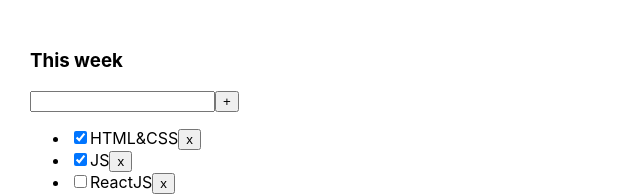
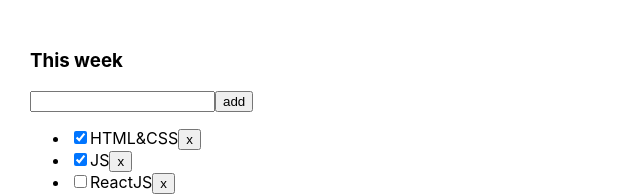
Before and after one commit to grishaMelisov/to-do-incubator, a React (Create React App) app: page / in a window 1280 px wide. Shown: the top 196 px of the page, without its empty margins (0-640 px from the left). Built offline with nearby package versions, Linux system fonts and the light colour scheme.

Commit message:
on change + on click work Done

```diff
--- a/package.json
+++ b/package.json
@@ -10,10 +10,12 @@
     "@types/node": "^12.0.0",
     "@types/react": "^16.9.0",
     "@types/react-dom": "^16.9.0",
+    "@types/uuid": "^8.3.4",
     "react": "^16.13.1",
     "react-dom": "^16.13.1",
     "react-scripts": "3.4.1",
-    "typescript": "~3.7.2"
+    "typescript": "~3.7.2",
+    "uuid": "^8.3.2"
   },
   "scripts": {
     "start": "react-scripts start",
--- a/src/App.tsx
+++ b/src/App.tsx
@@ -1,13 +1,14 @@
 import React, { useState } from 'react'
+import { v1 } from 'uuid'
 import './App.css'
 import Todo, { TasksArrayType } from './Components/Todolist'
 export type FilterTypes = 'all' | 'completed' | 'active'
 
 function App() {
   const [tasks, setTasks] = useState<Array<TasksArrayType>>([
-    { id: 1, title: 'HTML&CSS', isDone: true },
-    { id: 2, title: 'JS', isDone: true },
-    { id: 3, title: 'ReactJS', isDone: false },
+    { id: v1(), title: 'HTML&CSS', isDone: true },
+    { id: v1(), title: 'JS', isDone: true },
+    { id: v1(), title: 'ReactJS', isDone: false },
   ])
 
   const [filter, setFilter] = useState<FilterTypes>('all')
@@ -27,10 +28,27 @@
     setFilter(value)
   }
 
-  function deleteTask(id: number) {
+  function deleteTask(id: string) {
     setTasks(tasks.filter((item) => item.id !== id))
   }
 
+  const addTask = (text: string) => {
+    const newTask: TasksArrayType = {
+      id: v1(),
+      title: text,
+      isDone: false,
+    }
+    setTasks([newTask, ...tasks])
+  }
+
+  const changeCheckBox = () => {
+    setTasks(
+      tasks.map((item: any) => {
+        if (item.isDone) return !item.isDone //надо править это говно
+        if (!item.isDone) return item.isDone
+      })
+    )
+  }
   return (
     <div className='App'>
       <Todo
@@ -38,6 +56,8 @@
         tasks={filtratedTasks}
         filter={toFilter}
         delete={deleteTask}
+        addTask={addTask}
+        changeCheckBox={changeCheckBox}
       />
     </div>
   )
--- a/src/Components/Todolist.tsx
+++ b/src/Components/Todolist.tsx
@@ -1,32 +1,51 @@
-import React from 'react'
+import React, { ChangeEvent, KeyboardEvent, useState } from 'react'
 import { FilterTypes } from '../App'
 
 type TodoPropsType = {
   title: string
   tasks: Array<TasksArrayType>
   filter: (value: FilterTypes) => void
-  delete: (id: number) => void
+  delete: (id: string) => void
+  addTask: (text: string) => void
+  changeCheckBox: () => void
 }
 
 export type TasksArrayType = {
-  id: number
+  id: string
   title: string
   isDone: boolean
 }
 
 function Todo(props: TodoPropsType) {
+  const [inputText, setInputText] = useState('')
+
+  console.log(inputText)
+
+  const inputHandler = (event: ChangeEvent<HTMLInputElement>) =>
+    setInputText(event.currentTarget.value)
+
+  const buttonHandler = () => {
+    props.addTask(inputText)
+    setInputText('')
+  }
+
+  const keyDownHandler = (event: KeyboardEvent<HTMLInputElement>) => {
+    console.log(event)
+    if (event.key === 'Enter') buttonHandler()
+  }
+
   return (
     <div>
       <h3>{props.title}</h3>
       <div>
-        <input />
-        <button>+</button>
+        <input value={inputText} onChange={inputHandler} onKeyDown={keyDownHandler} />
+        <button onClick={buttonHandler}>add</button>
       </div>
       <ul>
         {props.tasks.map((item) => {
           return (
             <li key={item.id}>
-              <input type='checkbox' checked={item.isDone} />
+              <input type='checkbox' checked={item.isDone} onClick={() => props.changeCheckBox()} />
               <span>{item.title}</span>
               <button onClick={() => props.delete(item.id)}>x</button>
             </li>
```
Also changed, not shown: 1 other file (tests, documents, lock files or other folders).
